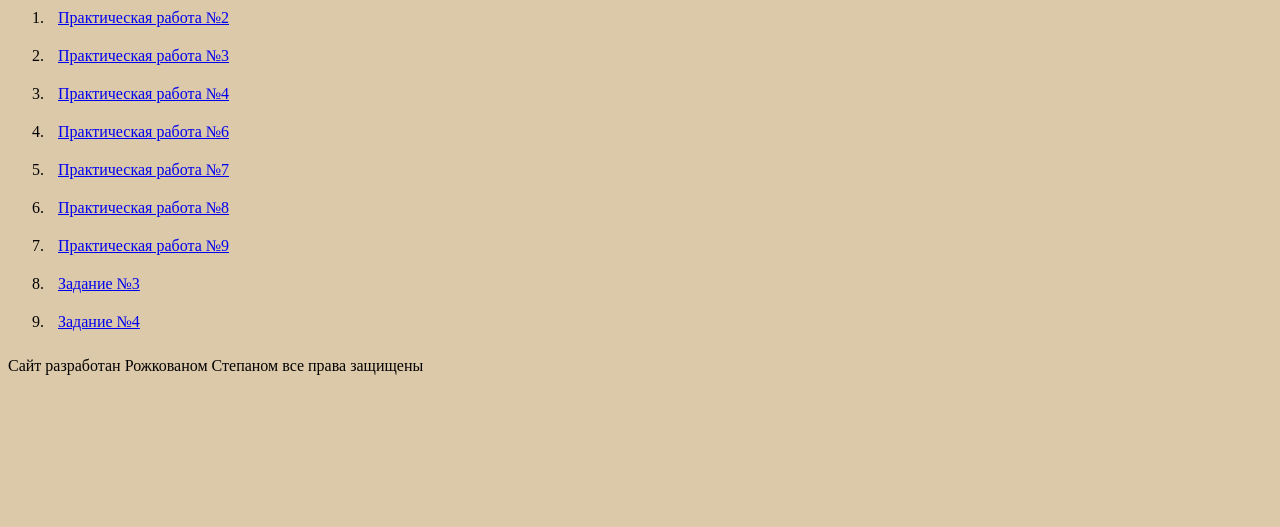
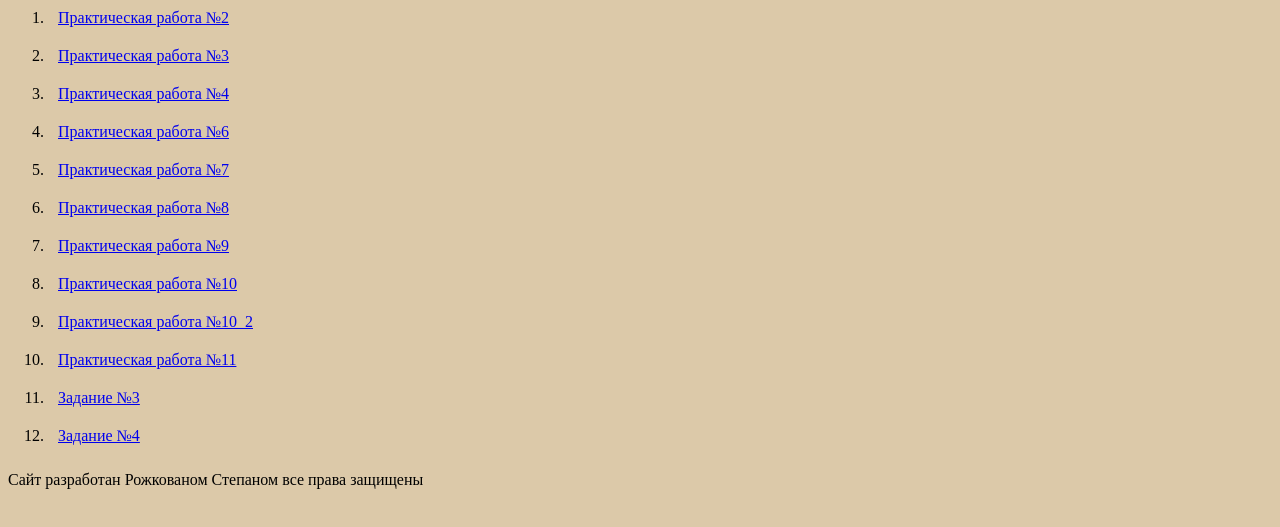
Before and after one commit to Ctepanro/mdk_08_01, a plain HTML site: page pages/works/work.html in a window 1280 px wide. Shown: the part 175-702 px from the top of the page. Drawn offline with Linux system fonts and the light colour scheme.

Commit message:
Update work.html

```diff
--- a/pages/works/work.html
+++ b/pages/works/work.html
@@ -31,6 +31,9 @@
             <li><a href="pr7/pr7.html">Практическая работа №7</a></li>
             <li><a href="pr8/pr8.html">Практическая работа №8</a></li>
             <li><a href="pr9/index.html">Практическая работа №9</a></li>
+            <li><a href="pr10/pr10.html">Практическая работа №10</a></li>
+            <li><a href="pr10/pr10_2.html">Практическая работа №10_2</a></li>
+            <li><a href="pr11/pr11.html">Практическая работа №11</a></li>
             <li><a href="zadanie№3/Gorod.html">Задание №3</a></li>
             <li><a href="zadanie№4/magazin.html">Задание №4</a></li>
         </ol>
```
